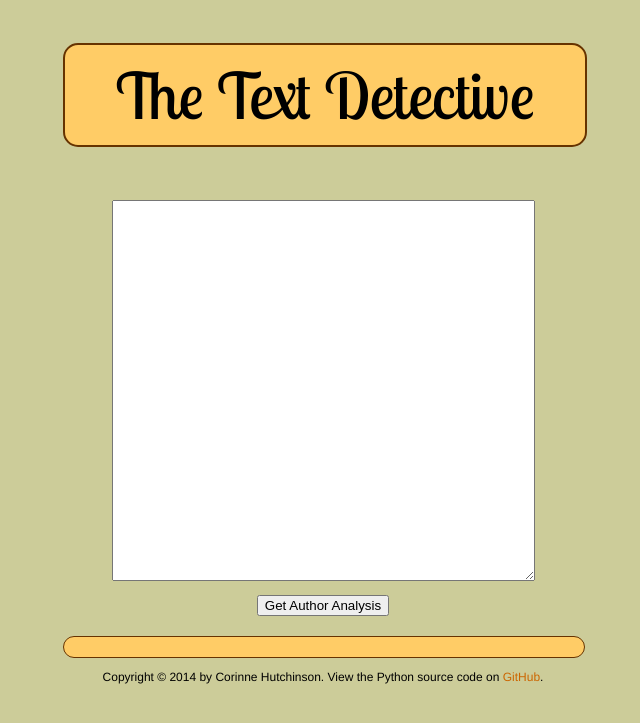
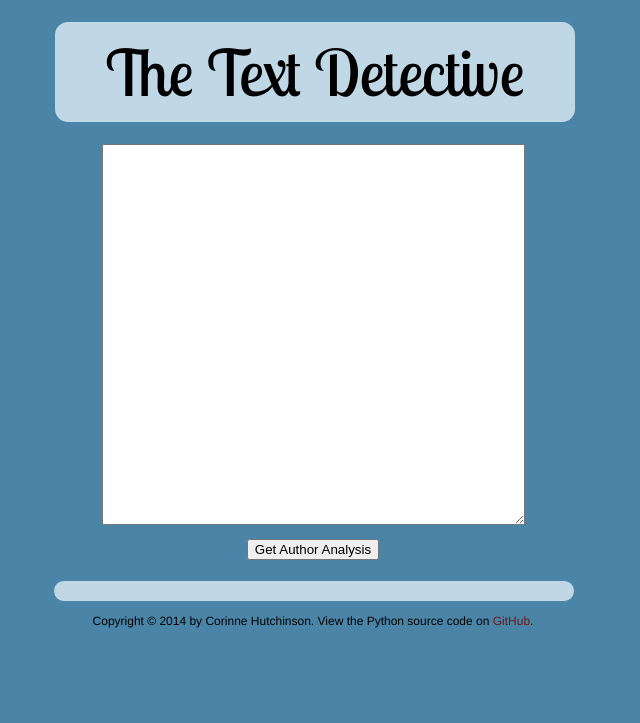
Before and after one commit to corinnelhh/text_detective, a Flask app: page / in a window 1280 px wide. Shown: the top 723 px of the page, without its empty margins (147-787 px from the left). Run offline with Flask 2, Linux system fonts and the light colour scheme; parts of the project's set-up code (start-up, migrations or seed data) failed here and were passed over.

Commit message:
new blue

```diff
--- a/static/style.css
+++ b/static/style.css
@@ -1,25 +1,25 @@
 
 
 h1 {
-    background-color: #ffcc66;
+    background-color: #C0D8E5;
     padding: 10px;
     border-width: 2px;
     border-radius: 15px;
     border-style: solid;
-    border-color: #663300;
+    border-color: #4A85A8;
     text-align: center;
     font-family: 'Lobster Two', Helvetica, sans-serif;
     font-size: 64px;
     font-variant: oblique;
     font-weight: lighter;
     width: 500px;
-    margin-left: 40px;
+    margin: 20px 0px 10px 40px;
 }
 
 
 body {
     font-family: Helvetica, sans-serif;
-    background-color: #cccc99;
+    background-color: #4A85A8;
     text-align: center;
     overflow: hidden;
 }
@@ -28,29 +28,29 @@ body {
 {
 margin-left: auto;
 margin-right: auto;
-width: 940px;
+width: 960px;
 padding: 0px;
 }
 
 
 A:link
 {
-color: #cc6600;
+color: #6B1919;
 text-decoration: none;
 }
 A:active
 {
-color: #cc6600;
+color: #6B1919;
 text-decoration: none
 }
 A:hover
 {
-color: #cc6600;
+color: #6B1919;
 text-decoration: none
 }
 A:visited
 {
-color: #cc6600;
+color: #6B1919;
 text-decoration: none
 }
 
@@ -74,14 +74,14 @@ text-decoration: none
     text-align: left;
     line-height: 150%;
     margin: 40px 40px 10px 10px;
-    width: 300px;
+    width: 280px;
     font-size: 12px;
-
+    padding: 20px;
     border-style: solid;
     border-width: 1px;
     border-radius: 15px;
-    background-color: #999966;
-    border-color: #663300;
+    background-color: #C0D8E5;
+    border-color: #4A85A8;
 
 }
 
@@ -108,11 +108,11 @@ div:empty {
 }
 
 .about {
-    background-color: #ffcc66;
+    background-color: #C0D8E5;
     border-style: solid;
     border-width: 1px;
     border-radius: 15px;
-    border-color: #663300;
+    border-color: #4A85A8;
     padding: 10px;
     line-height: 150%;
     width: auto;
```
